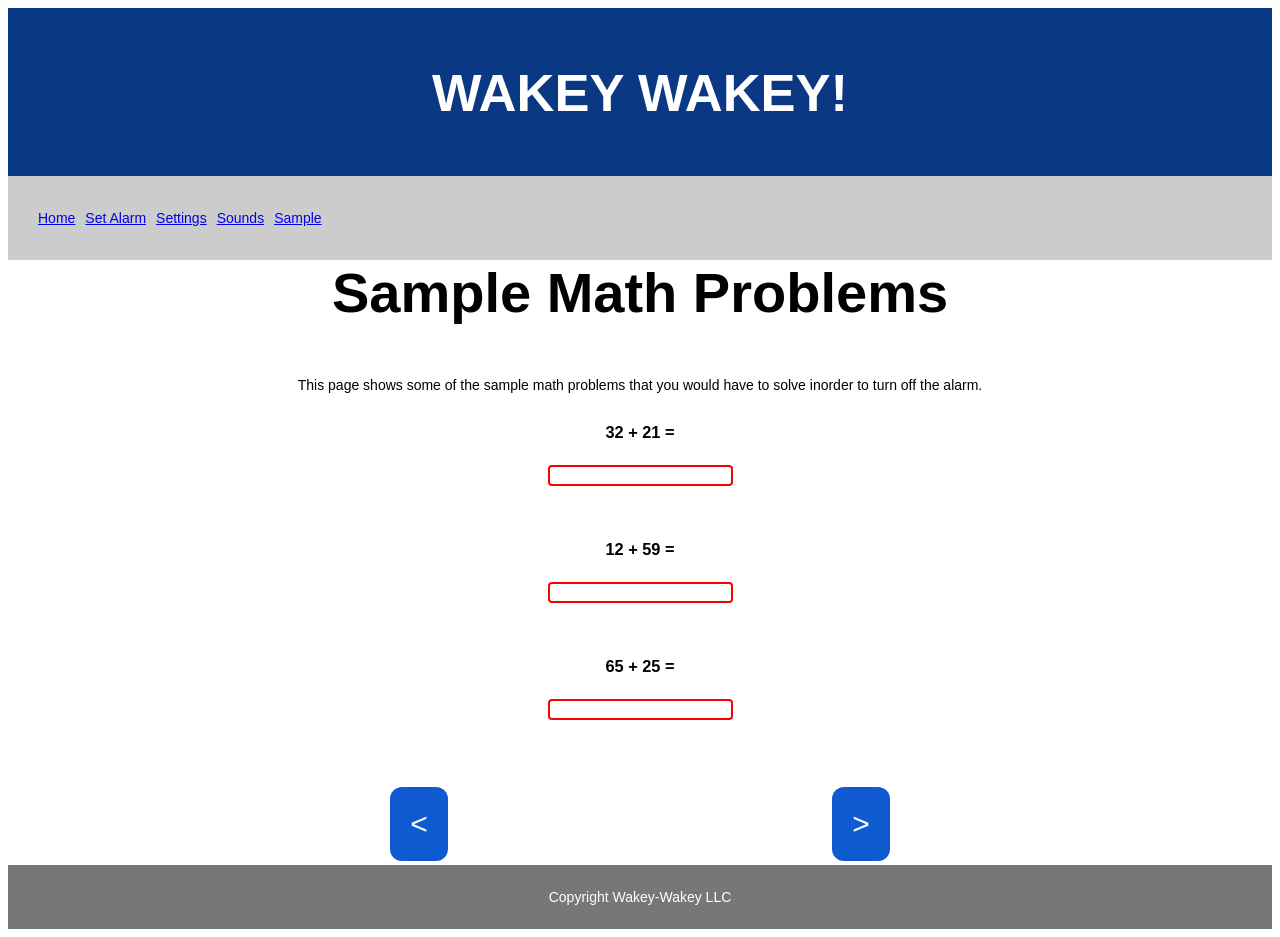
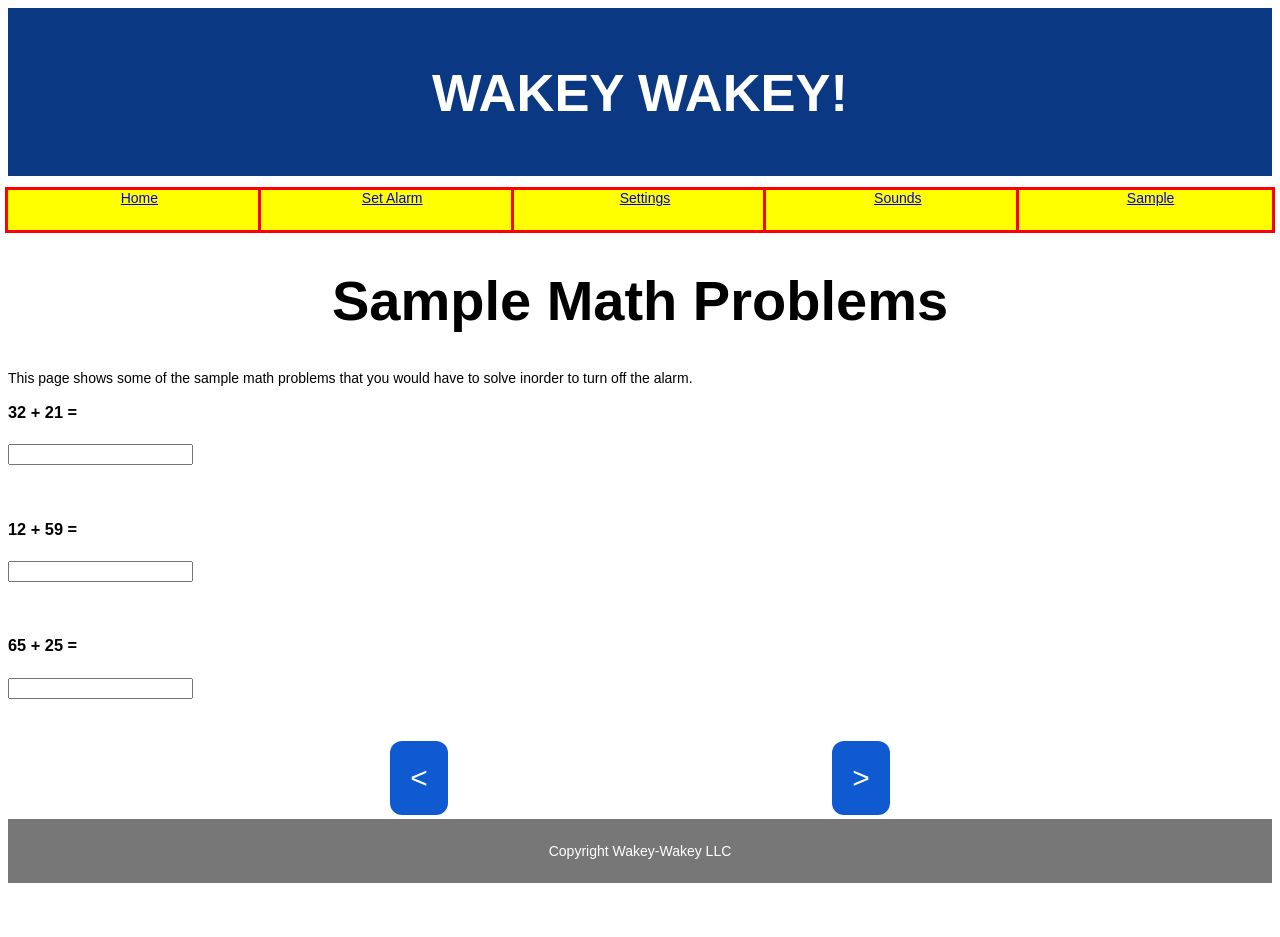
Before and after one commit to MarthaDix/Wakey-Wakey, a website: page Html/sample.html in a window 1280 px wide. After the commit the page ends 891 px from the top, so only its background shows below. Drawn offline with Linux system fonts and the light colour scheme.

Commit message:
nav bar stuff

```diff
--- a/Html/index.css
+++ b/Html/index.css
@@ -20,7 +20,7 @@ input{
   display:flex;
   flex-grow: 1;
   justify-content:space-evenly;
-  flex-direction: row
+  flex-direction: row;
 
 }
 
@@ -58,21 +58,36 @@ header {
 }
 
 nav {
-  float: left;
   width: 30%;
   height: 300px;
   background: #ccc;
-  padding: 20px;
+  background-color:pink;
+  outline: 3px solid red;
+  padding-left: 0px;
+  padding-right:0px;
 }
 
 nav ul {
   list-style-type: none;
-  padding: 0;
+  padding: 0px;
   display:flex;
 }
 
 nav li{
   padding-left: 10px;
+  background-color: yellow;
+  width:100%;
+  outline: 3px solid red;
+  height:40px;
+ text-align: center;
+}
+
+article {
+  float: left;
+  padding: 20px;
+  width: 70%;
+  background-color: #f1f1f1;
+  height: 300px;
 }
 
 section:after {
@@ -102,26 +117,6 @@ nav, article {
   display: inline-block;
   font-size: 30px;
   border-radius: 12px;
-}
-.alarmList{
-  display:flex;
-  flex-direction:column;
-  text-align:center;
-  margin-bottom:2%;
-  margin-top: 2%;
-  justify-content: flex-start;
-}
-.sampleMath {
-  display:flex;
-  flex-direction:column;
-  text-align:center;
-  margin-bottom:2%;
-  margin-top: 2%;
-  justify-content: flex-start;
-}
-.answer{
-  border: 2px solid red;
-  border-radius: 4px;
 }
 .flexBox1{
   display:flex;
```
Also changed, not shown: Html/index.html (+1 -1 lines), Html/settings.html (+1 -1 lines), Html/sounds.html (+1 -1 lines).
